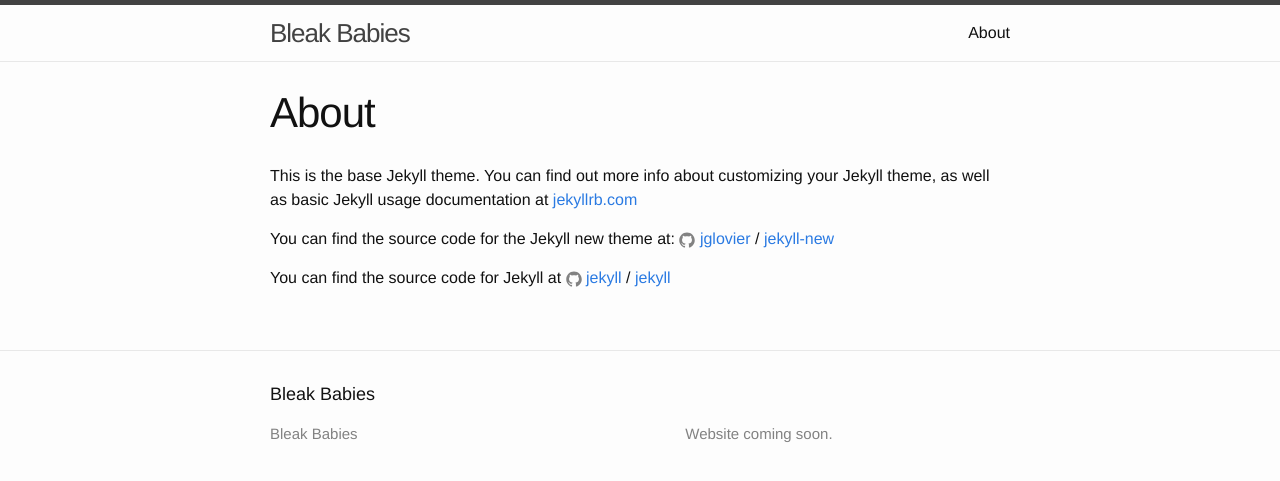
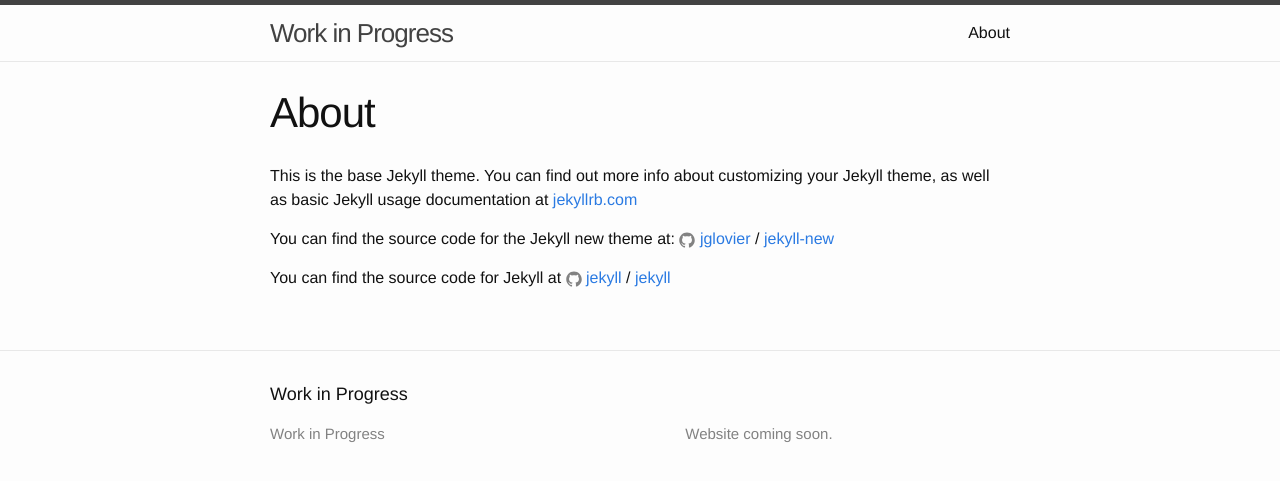
Before and after one commit to Roothe/.github.io, a Jekyll site: the page built from about.md, in a window 1280 px wide. Shown: the top 481 px of the page. Built offline with Jekyll 4.4.1, drawn with Linux system fonts in a browser that asks for light colours.

Commit message:
Update _config.yml

```diff
--- a/_config.yml
+++ b/_config.yml
@@ -7,7 +7,7 @@
 
 # Site settings
 # Build settings
-title: Bleak Babies
+title: Work in Progress
 description: > # this means to ignore newlines until "baseurl:"
   Website coming soon.
 baseurl: "" # the subpath of your site, e.g. /blog
```
